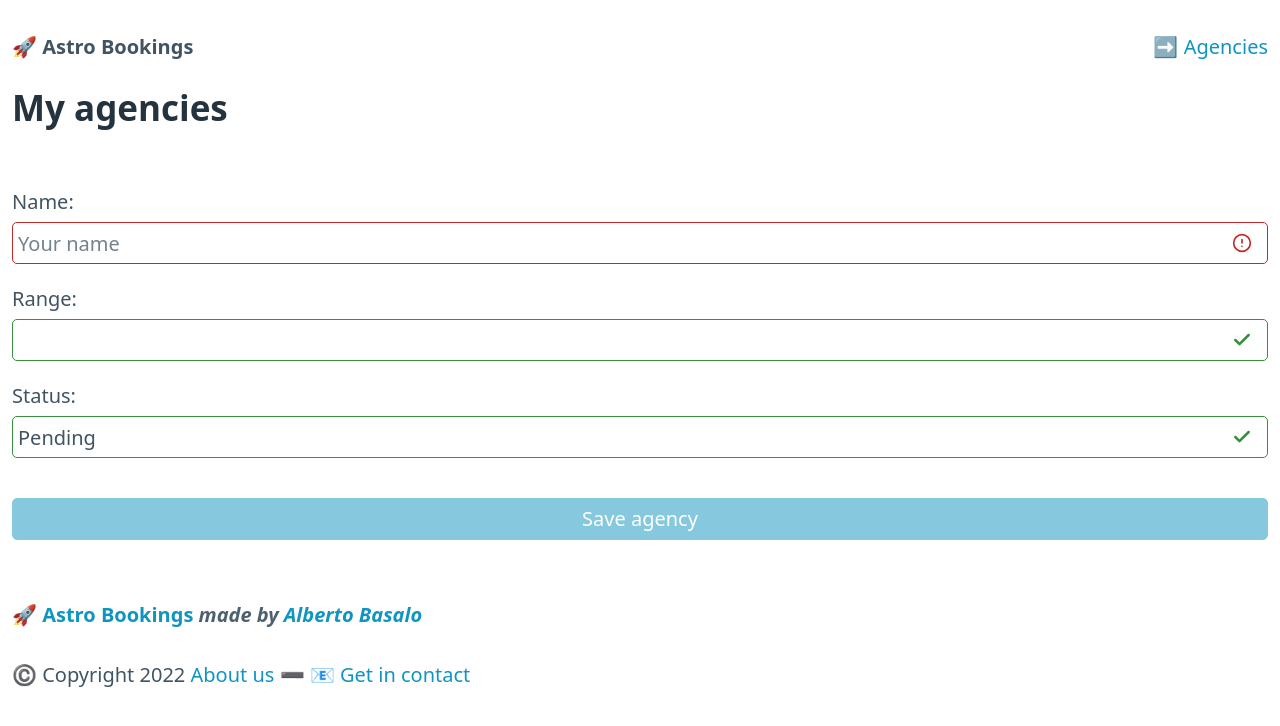
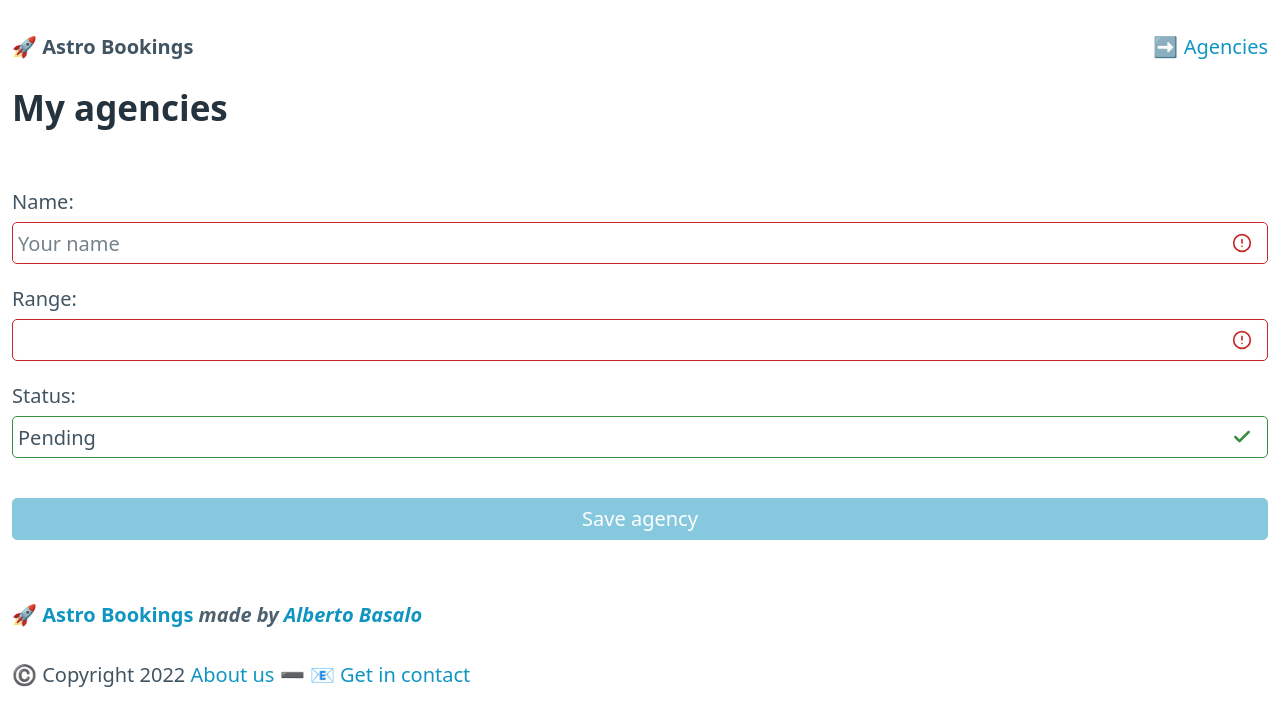
Before and after one commit to AlbertoBasaloLabs/softtek-angular_intro-noviembre, an Angular app: page /agencies in a window 1280 px wide. Shown: the top 726 px of the page. Built offline with nearby package versions, Linux system fonts and the light colour scheme.

Commit message:
feat: new agency form validated

```diff
--- a/src/app/routes/agencies/new-agency.component.ts
+++ b/src/app/routes/agencies/new-agency.component.ts
@@ -83,14 +83,15 @@ export class NewAgencyComponent {
   form: FormGroup;
 
   constructor(formBuilder: FormBuilder) {
+    // construir el formulario
     this.form = formBuilder.group({
-      name: ["", Validators.required],
-      range: ["", [Validators.maxLength(10)]],
+      name: ["", Validators.required], // validación simple
+      range: ["", [Validators.required, Validators.maxLength(10)]], // validación múltiple
       status: new FormControl("Pending", [
         Validators.required,
         Validators.minLength(3),
         Validators.maxLength(10),
-      ]),
+      ]), // usar FormControl
     });
   }
 
```
